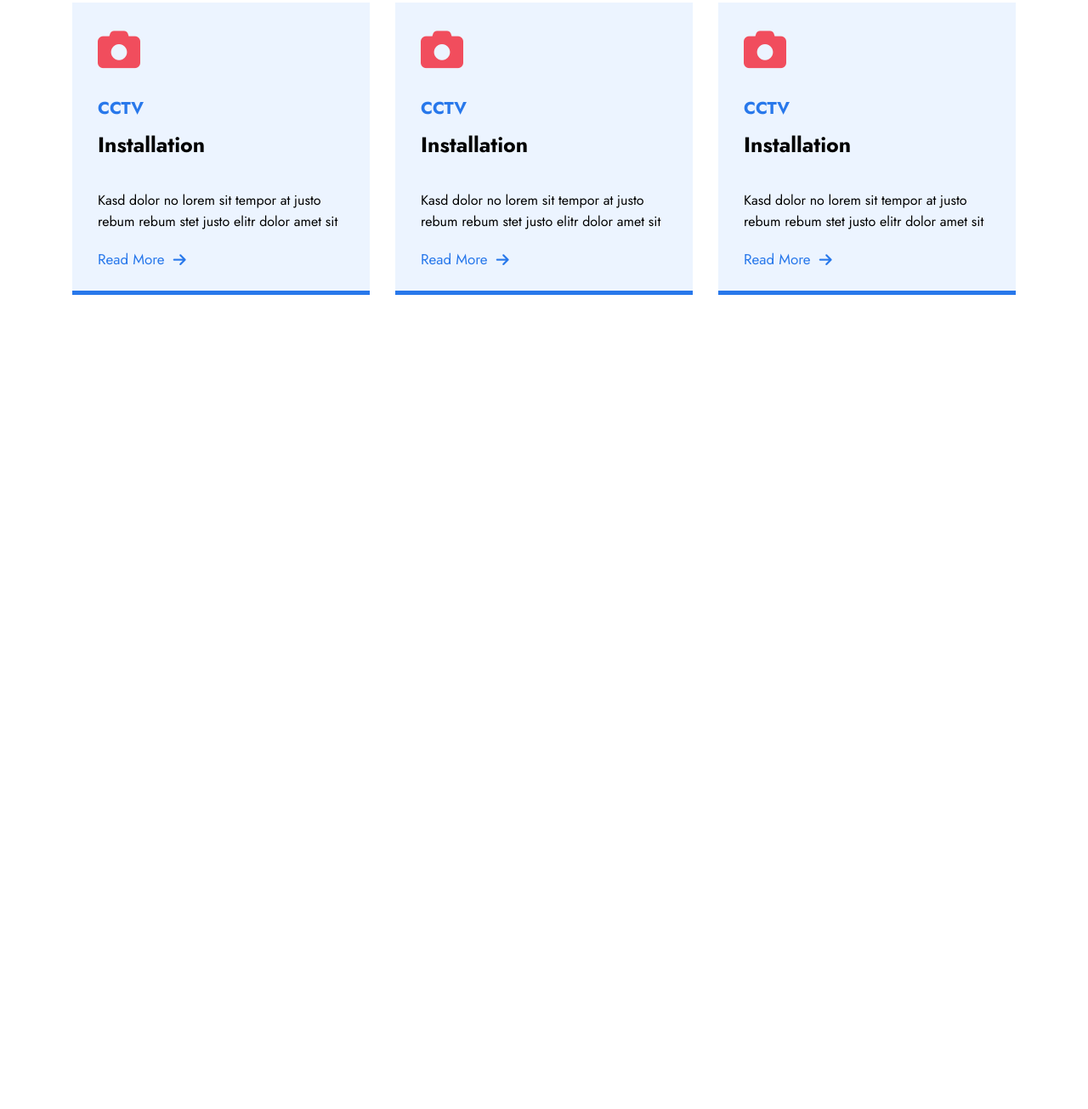
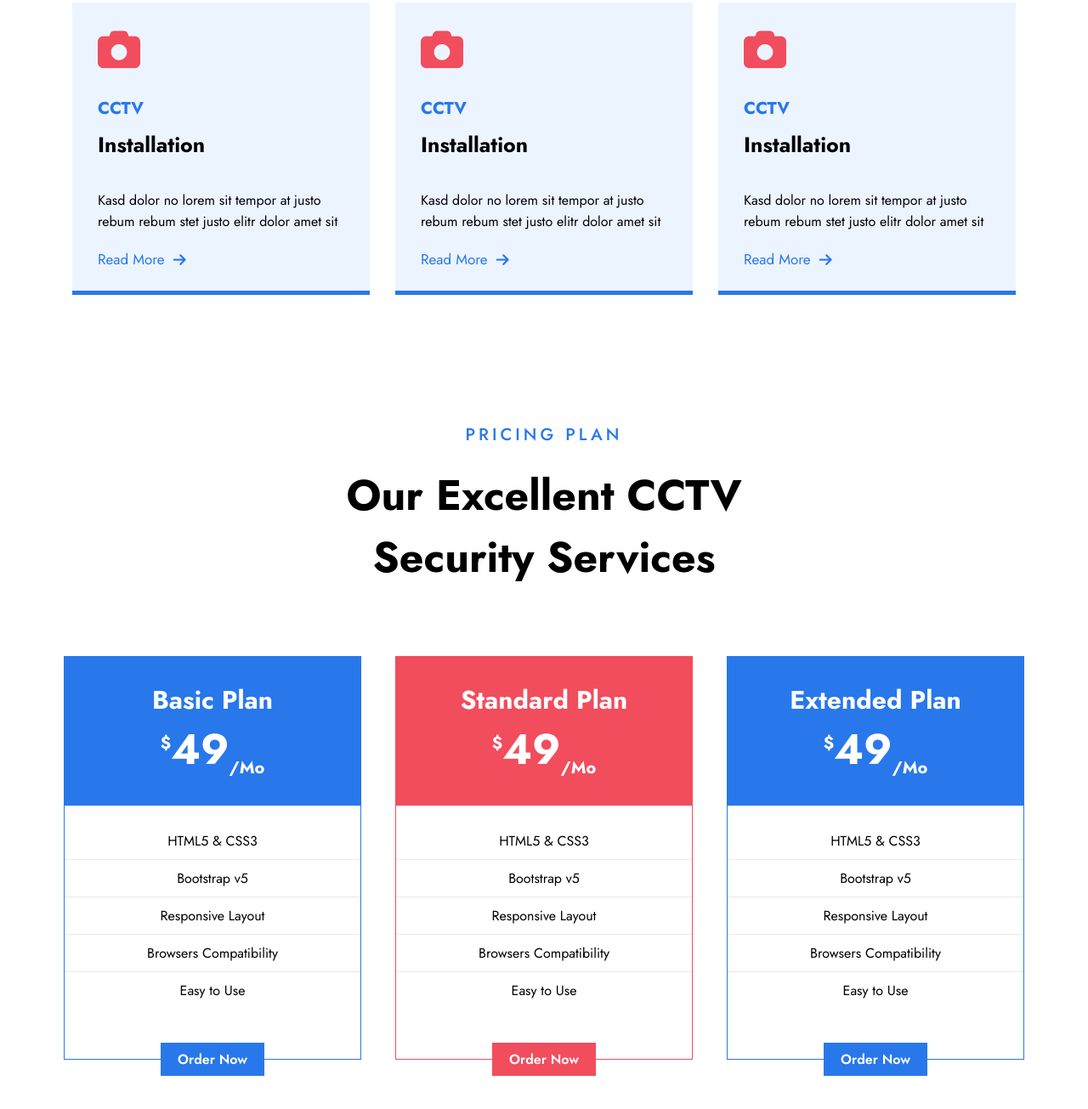
Before and after one commit to atharvabaodhankar/safecam, a plain HTML site: page index.html in a window 1280 px wide. Shown: the part 2312-3617 px from the top of the page at 85% size. Before the commit the page ends 2749 px from the top, so only its background shows below. Drawn offline with Linux system fonts and the light colour scheme; a web font is replaced by a local one.

Commit message:
added Price Section

```diff
--- a/index.html
+++ b/index.html
@@ -73,7 +73,7 @@
         </div>
     </section>
     <section id="services">
-        <div class="services-header">
+        <div class="services-header headers">
             <h2 class="h-blue">services</h2>
             <h1>Our Excellent CCTV Security Services</h1>
         </div>
@@ -128,6 +128,76 @@
             </div>
         </div>
     </section>
+    <section id="price">
+        <div class="price-header headers">
+            <h2 class="h-blue">PRICING PLAN</h2>
+            <h1>Our Excellent CCTV Security Services</h1>
+        </div>
+        <div class="price">
+            <div class="price-box price-box-blue">
+                <div class="price-box-head price-box-head-blue">
+                    <h2>Basic Plan</h2>
+                    <h1><sup>$</sup>49<sub>/Mo</sub></h1>
+                </div>
+                <div class="price-box-desc price-box-desc-blue">
+                    <ul>
+                        <li>HTML5 & CSS3</li>
+                        <hr>
+                        <li>Bootstrap v5</li>
+                        <hr>
+                        <li>Responsive Layout</li>
+                        <hr>
+                        <li>Browsers Compatibility</li>
+                        <hr>
+                        <li>Easy to Use</li>
+                    </ul>
+                </div>
+                <a href="#" class="btn-blue">Order Now</a>
+            </div>
+
+            <div class="price-box price-box-red">
+                <div class="price-box-head price-box-head-red">
+                    <h2>Standard Plan</h2>
+                    <h1><sup>$</sup>49<sub>/Mo</sub></h1>
+                </div>
+                <div class="price-box-desc price-box-desc-red">
+                    <ul>
+                        <li>HTML5 & CSS3</li>
+                        <hr>
+                        <li>Bootstrap v5</li>
+                        <hr>
+                        <li>Responsive Layout</li>
+                        <hr>
+                        <li>Browsers Compatibility</li>
+                        <hr>
+                        <li>Easy to Use</li>
+                    </ul>
+                </div>
+                <a href="#" class="btn-red">Order Now</a>
+            </div>
+            <div class="price-box price-box-blue">
+                <div class="price-box-head price-box-head-blue">
+                    <h2>Extended Plan</h2>
+                    <h1><sup>$</sup>49<sub>/Mo</sub></h1>
+                </div>
+                <div class="price-box-desc price-box-desc-blue">
+                    <ul>
+                        <li>HTML5 & CSS3</li>
+                        <hr>
+                        <li>Bootstrap v5</li>
+                        <hr>
+                        <li>Responsive Layout</li>
+                        <hr>
+                        <li>Browsers Compatibility</li>
+                        <hr>
+                        <li>Easy to Use</li>
+                    </ul>
+                </div>
+                <a href="#" class="btn-blue">Order Now</a>
+            </div>
+
+        </div>
+    </section>
 
     <script src="https://kit.fontawesome.com/79f75f2740.js" crossorigin="anonymous"></script>
     <script>
--- a/style.css
+++ b/style.css
@@ -296,7 +296,7 @@ nav ul li a:hover{
     flex-direction: column;
     padding: 7rem 0;
 }
-.services-header{
+.headers{
     display: flex;
     align-items: center;
     justify-content: center;
@@ -305,7 +305,7 @@ nav ul li a:hover{
     padding:  0 3rem;
     width: 600px;
 }
-.services-header h1{
+.headers h1{
     margin: 2rem 0;
     margin-bottom: 4rem;
 }
@@ -388,6 +388,102 @@ nav ul li a:hover{
     font-size: 1.7rem;
     margin-left: 1rem;
     color: var(--blue);
+}
+/* Price */
+#price{
+    display: flex;
+    align-items: center;
+    justify-content: center;
+    flex-direction: column;
+    padding: 6rem 0;
+}
+.price{
+    display: flex;
+    align-items: center;
+    justify-content: center;
+    flex-wrap: wrap;
+}
+.price-box{
+    display: flex;
+    align-items: center;
+    justify-content: center;
+    flex-direction: column;
+    width: 350px;
+    margin: 4rem 2rem;
+}
+.price-box-head{
+    width: 100%;
+    display: flex;
+    align-items: center;
+    justify-content: center;
+    flex-direction: column;
+    padding: 3rem 0;
+}
+.price-box-head-blue{
+    background-color: var(--blue);
+}
+.price-box-head-red{
+    background-color: var(--red);
+}
+.price-box-head h2{
+    font-size: 3rem;
+    font-weight: 700;
+    color: #fff;
+}
+.price-box-head h1 {
+    font-size: 5rem;
+    color: #fff;
+}
+.price-box-head h1 sup{
+    font-size: 2rem;
+}
+.price-box-head h1 sub{
+    font-size: 2rem;
+}
+.price-box-desc{
+    display: flex;
+    align-items: center;
+    justify-content: center;
+    flex-direction: column;
+    width: 100%;
+    padding: 2rem 0;
+}
+.price-box .btn-blue{
+    padding: .8rem 2rem;
+    transform: translateY(20px);
+}
+.price-box .btn-red{
+    padding: .8rem 2rem;
+    transform: translateY(20px);
+}
+.price-box-blue{
+    border-right: 1px solid var(--blue);
+    border-left: 1px solid var(--blue);
+    border-bottom: 1px solid var(--blue);
+}
+.price-box-red{
+    border-right: 1px solid var(--red);
+    border-left: 1px solid var(--red);
+    border-bottom: 1px solid var(--red);
+}
+.price-box-desc ul{
+    display: flex;
+    align-items: center;
+    justify-content: center;
+    flex-direction: column;
+    list-style: none;
+    width: 100%;
+}
+.price-box-desc ul li {
+    font-size: 1.6rem;
+    margin: 1rem 0;
+}
+.price-box-desc ul hr{
+    width: 100%;
+    height: 1px;
+    outline: none;
+    border: none;
+    background-color: #eaeaea;
 }
 @media screen and (max-width:1350px) {
     .aboutus {
@@ -476,6 +572,9 @@ nav ul li a:hover{
     .services-header {
         width: 90%;
     }
+    .headers {
+        width: 90%;
+    }
 }
 @media screen and (max-width:600px) {
     .hero {
@@ -508,4 +607,7 @@ nav ul li a:hover{
     nav ul {
         flex-direction: column;
     }
+    .price-box {
+        width: 90%;
+    }
 }
```
